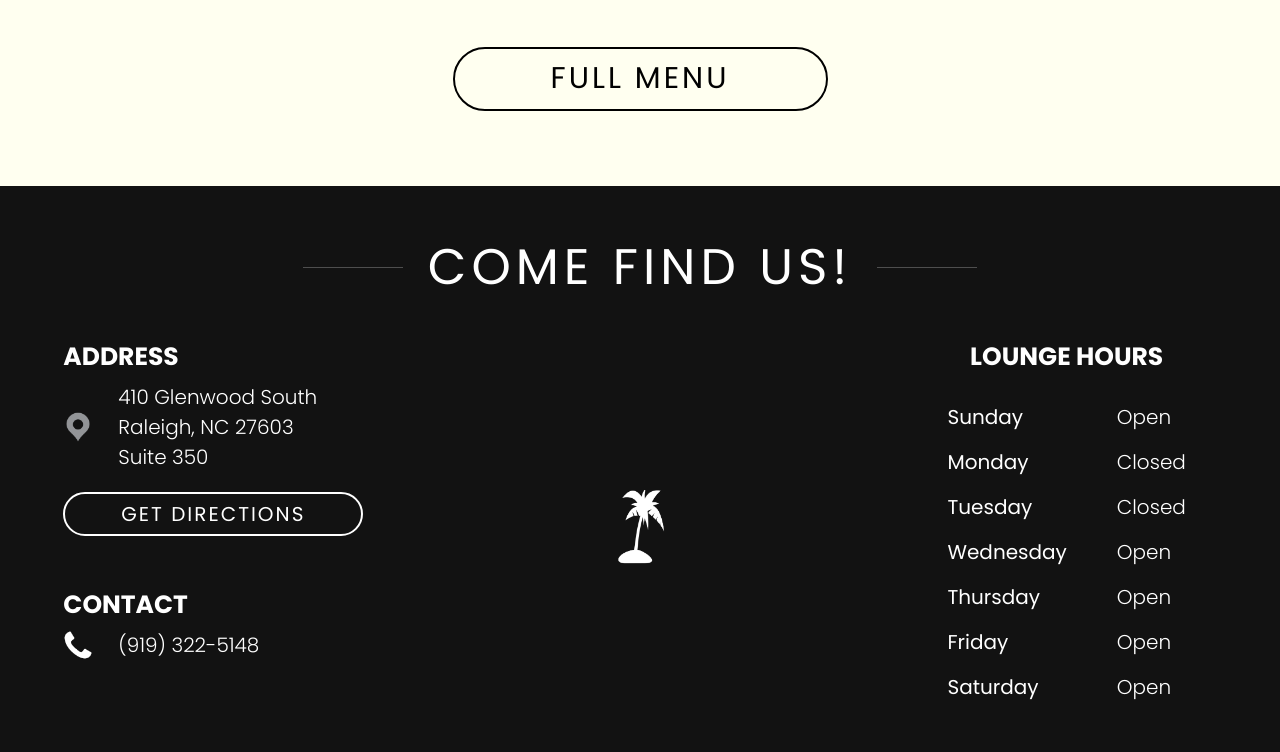
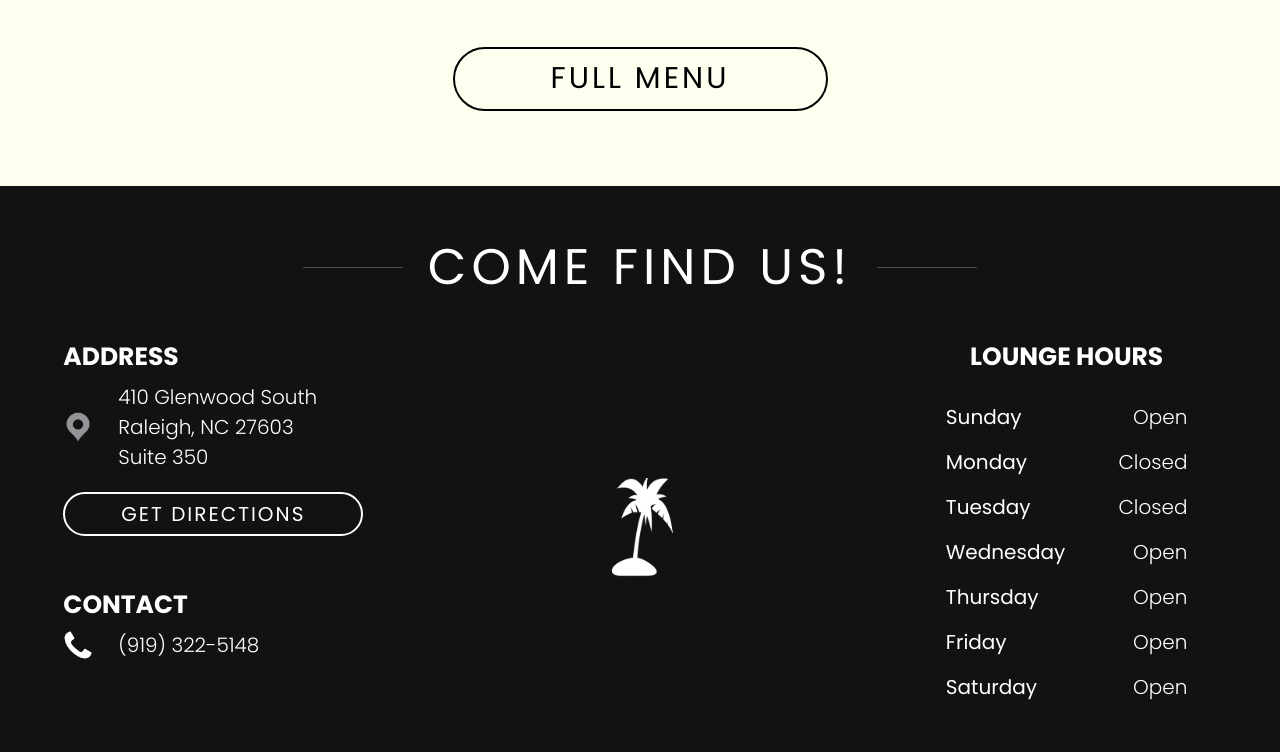
Before and after one commit to RunItBack1127/ark_royal_website_redesign, a plain HTML site: page index.html in a window 1280 px wide. Shown: the part 1838-2590 px from the top of the page. Drawn offline with nearby package versions, Linux system fonts and the light colour scheme.

Commit message:
Lounge hours section refactored sizing

```diff
--- a/lch.css
+++ b/lch.css
@@ -21,10 +21,15 @@ p.lcp-header {
 #dow-hours-inner__container {
     display: flex;
     margin: 1em 0 2.5em;
+    width: 60%;
 }
 
 #dow__container {
-    margin-right: 2.5em;
+    margin-right: auto;
+}
+
+#hours__container {
+    text-align: right;
 }
 
 #hours__container p {
@@ -74,7 +79,7 @@ p.lcp-header {
 }
 
 #site__lch-logo img {
-    width: 75px !important;
+    width: 100px !important;
     filter: invert(1);
     margin-bottom: 35px;
 }
```
